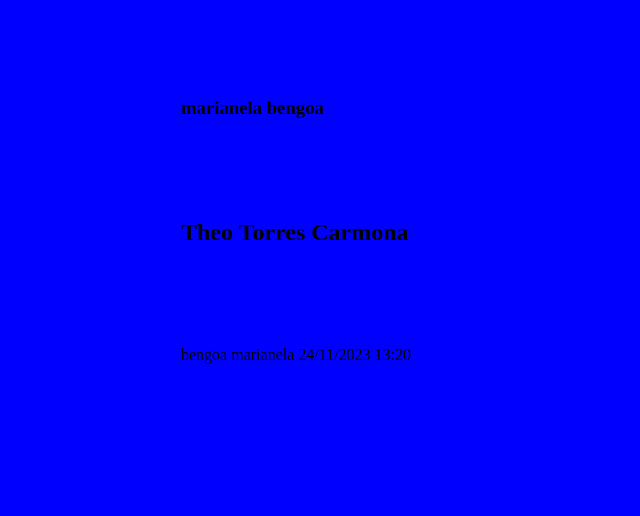
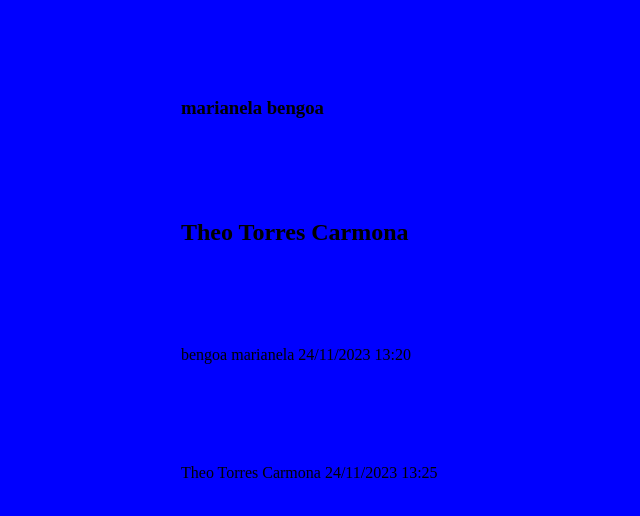
Before and after one commit to MicaVazquez/TP_SO_I4_117, a plain HTML site: page index.html in a window 1280 px wide. Shown: the part 240-756 px from the top of the page, without its empty margins (119-759 px from the left). Drawn offline with Linux system fonts and the light colour scheme.

Commit message:
beta nombre fecha y hora

```diff
--- a/index.html
+++ b/index.html
@@ -12,5 +12,6 @@
     <h3>marianela bengoa</h3>
     <h2>Theo Torres Carmona</h2>
     <p>bengoa marianela 24/11/2023 13:20</p>
+    <p>Theo Torres Carmona 24/11/2023 13:25</p>
 </body>
 </html>
```
